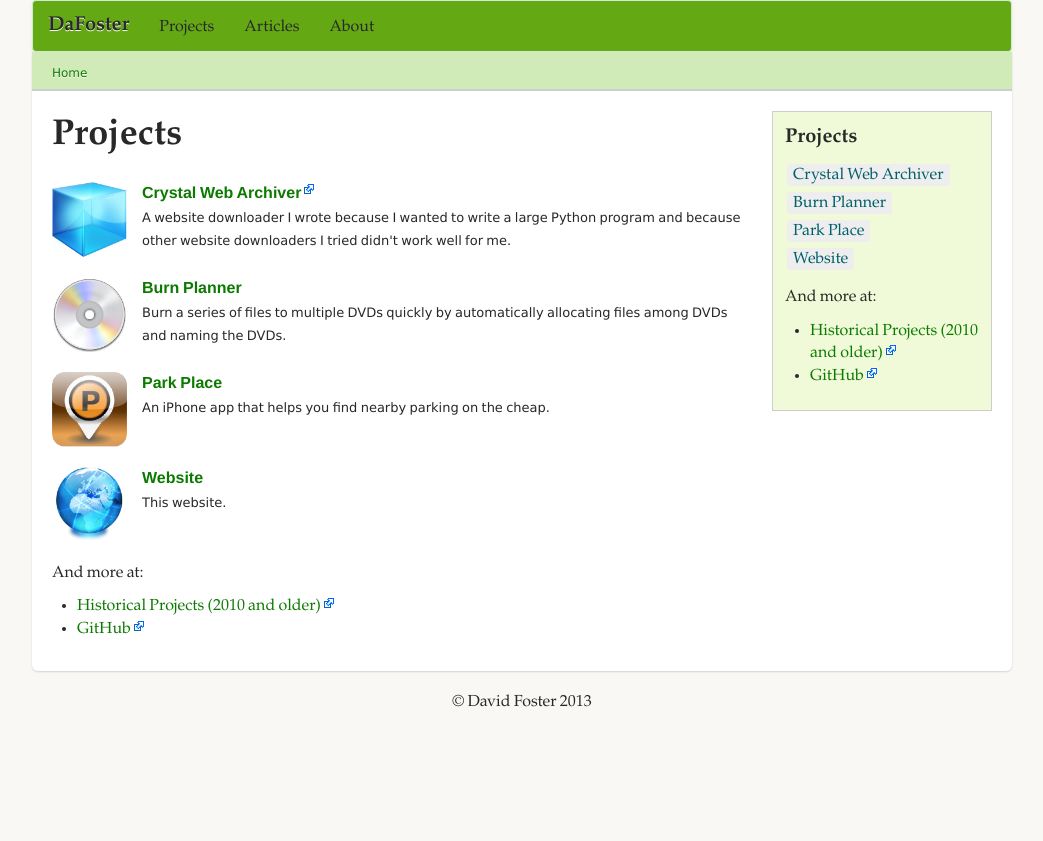
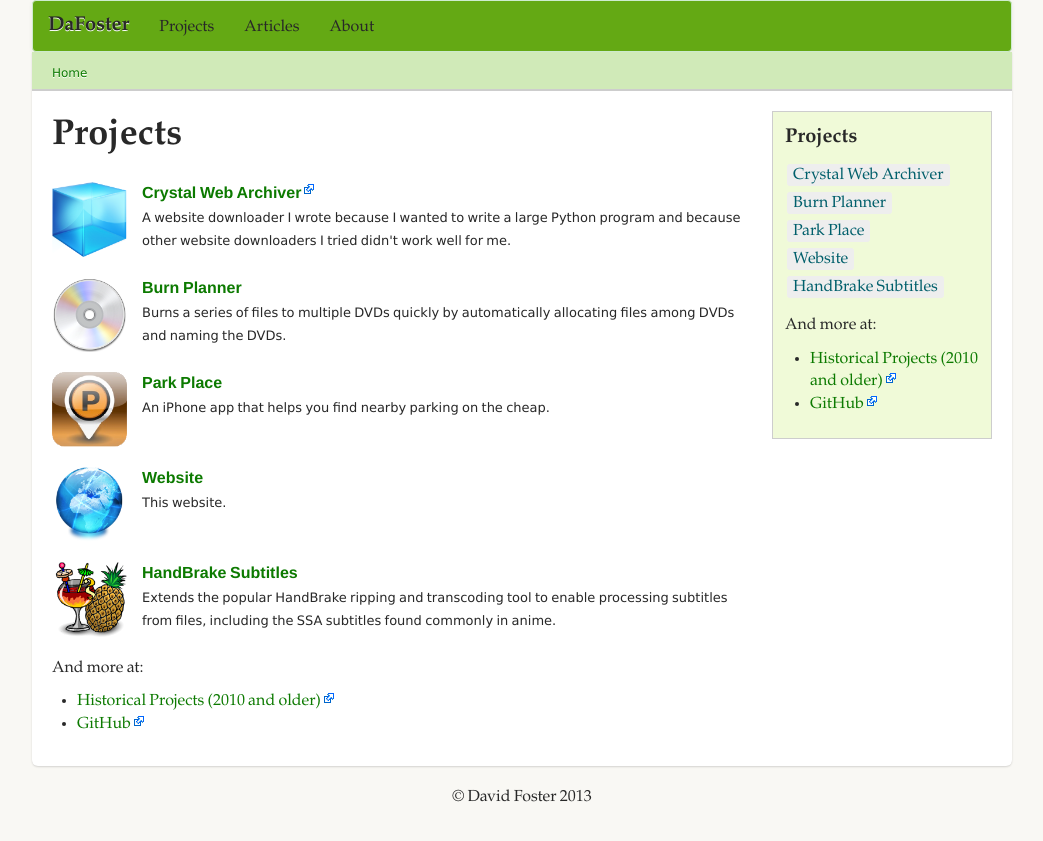
Before and after one commit to davidfstr/dafoster.net, a Jekyll site: the page built from projects/index.html, in a window 1280 px wide. Shown: the top 841 px of the page, without its empty margins (118-1161 px from the left). Built offline with Jekyll 4.4.1, drawn with Linux system fonts in a browser that asks for light colours; Markdown is read by kramdown in place of the engine named in the settings; some of the changed lines change nothing that is shown.

Commit message:
Migrate HandBrake Subtitles project. Style acronyms.

```diff
--- a/_layouts/default.html
+++ b/_layouts/default.html
@@ -84,6 +84,15 @@
           </ul>
         </div>
 
+        {% comment %}
+          [Useful for styling .md files, whose style tags are stripped.]
+        {% endcomment %}
+        {% if page.style %}
+          <style>
+            {{ page.style }}
+          </style>
+        {% endif %}
+
         {% if page.redirect_to_url %}
           {% if page.redirect_has_content %}
             {{ content }}
--- a/assets/css/style.css
+++ b/assets/css/style.css
@@ -169,6 +169,12 @@
   padding-bottom: 0.2em;
 }
 
+acronym {
+  cursor: help;
+  border-bottom-style: dotted;
+  border-bottom-width: 1px;
+}
+
 /* ========================================================================== */
 /* Footer */
 
--- a/projects/burn-planner/index.md
+++ b/projects/burn-planner/index.md
@@ -2,7 +2,7 @@
 layout: project
 title: Burn Planner
 summary: >
-    Burn a series of files to multiple DVDs quickly
+    Burns a series of files to multiple DVDs quickly
     by automatically allocating files among DVDs and naming the DVDs.
 x_started_on: Nov 20, 2010
 x_ended_on: Jan 19, 2011
--- /dev/null
+++ b/projects/handbrake-subtitle-support/index.md
@@ -0,0 +1,137 @@
+---
+layout: project
+title: HandBrake Subtitles
+summary: >
+    Extends the popular HandBrake ripping and transcoding tool
+    to enable processing subtitles from files, including the SSA subtitles
+    found commonly in anime.
+x_started_on: Feb 6, 2010
+x_ended_on: Oct 2, 2010
+x_languages: [C]
+
+style: |
+    h3 { margin-bottom: -.3em; }
+    small { font-size: 14px; }
+    .span9 > hr { border-top-color: #d3d3d3; /* subtle */ }
+
+---
+[HandBrake] is a popular project for ripping DVDs and for converting
+converts movie files from one format to another.
+
+I extended HandBrake to support subtitle inputs from files (in addition
+to DVDs) and to support the <acronym title="SubStation Alpha">SSA</acronym>
+and <acronym title="Advanced SubStation Alpha">ASS</acronym> subtitle formats,
+which are popular for encoding Japanese anime and foreign films.
+
+My main motivation was to watch movies on my iPhone while riding public transit
+and flying long-distance.
+
+## Download
+
+* [HandBrake 0.9.5 and later](hbdownload) has subtitle support
+* I have personally tested:
+    * HandBrake svn3563 (2010100201)
+    * HandBrake svn3567 (2010100301)
+
+## You may also like...
+
+* **[hbencode]** - A command line tool for automatically encoding multiple
+  video files in bulk with optimized settings for an iPhone (or iPod Touch).
+
+* **[Burn Planner]** - Automatically burn lots of files to DVDs.
+
+## SSA Problems?
+
+If you experience any major rendering issues with SSA subtitles, please:
+
+* Check whether it is a known issue on the [HandBrake bug tracker].
+* Otherwise please send a message to the [Bugs board] on the HandBrake forum.
+* Only if you are not satisfied with the response there, then you may try
+  [contacting me directly].
+
+These days (as of 2011) I am more or less inactive on HandBrake development.
+Yet I am currently your best shot at getting SSA issues fixed. Therefore if you
+really want to get me to fix a particular issue, you are encouraged to find a
+creative way to motivate me.[^motivate] :-)
+
+## Updates
+
+### Simultaneous subtitle support added
+<small>2011-02-24</small>
+
+Committed: <https://forum.handbrake.fr/viewtopic.php?f=4&t=18379&p=93265>
+
+---
+### HandBrake 0.9.5 released
+<small>2011-01-03</small>
+
+Now everyone can see my SSA subtitle improvements.
+
+<http://handbrake.fr/?article=11>
+
+---
+### SSA burn-in support committed!
+<small>2010-09-28</small>
+
+At long last. The main body of work is now complete.
+
+Committed: <http://forum.handbrake.fr/viewtopic.php?f=4&t=17609&start=75#p83649>
+
+---
+### SSA burn-in now compiles under all supported architectures.
+<small>2010-09-19</small>
+
+Announced: <http://forum.handbrake.fr/viewtopic.php?f=4&t=17609&start=50#p83250>
+
+---
+### Initial version of SSA burn-in patch completed.
+<small>2010-08-14</small>
+
+Announced: <http://forum.handbrake.fr/viewtopic.php?f=4&t=17609#p81389>
+
+---
+### Wrote HandBrake Architectural Guide.
+<small>2010-07-02</small>
+
+This should help new developers on the HandBrake project come up to speed more quickly.
+
+Committed: <http://forum.handbrake.fr/viewtopic.php?f=4&t=16559#p77909>
+
+---
+### Now decodes SSA to UTF-8 subtitles.
+<small>2010-06-01</small>
+
+Subtitled anime is now playable on iPhone, albeit without styling info.
+
+Committed: <http://forum.handbrake.fr/viewtopic.php?f=4&t=16538#p77832>
+
+---
+### Can now transcode all subtitle formats that it can output.
+<small>2010-05-20</small>
+
+HandBrake can now transcode all subtitle formats that it can output (VOB, UTF-8, TX3G).
+
+Committed: <http://forum.handbrake.fr/viewtopic.php?f=4&t=16267#p77158>
+
+---
+### General support for subtitles from file-inputs.
+<small>2010-05-04</small>
+
+Committed: <http://forum.handbrake.fr/viewtopic.php?f=4&t=16099#p76255>
+
+---
+### Approach decided.
+<small>2010-04-13</small>
+
+Announced to the HandBrake community here:
+<http://forum.handbrake.fr/viewtopic.php?f=4&t=15967>
+
+
+[HandBrake]: http://handbrake.fr/
+[hbdownload]: http://handbrake.fr/downloads.php
+[HandBrake bug tracker]: https://trac.handbrake.fr/report/11
+[Bugs board]: https://forum.handbrake.fr/viewforum.php?f=12
+[contacting me directly]: https://forum.handbrake.fr/ucp.php?i=pm&mode=compose&u=12649
+[^motivate]: Perhaps by introducing me to a really awesome TV show or anime series that happens not to transcode its subtitles correctly. Particularly if I'm about to fly somewhere. Other ideas encouraged.
+[hbencode]: https://github.com/davidfstr/hbencode#readme
+[Burn Planner]: /projects/burn-planner/
```
Also changed, not shown: projects/handbrake-subtitle-support/logo-128.png (added).
